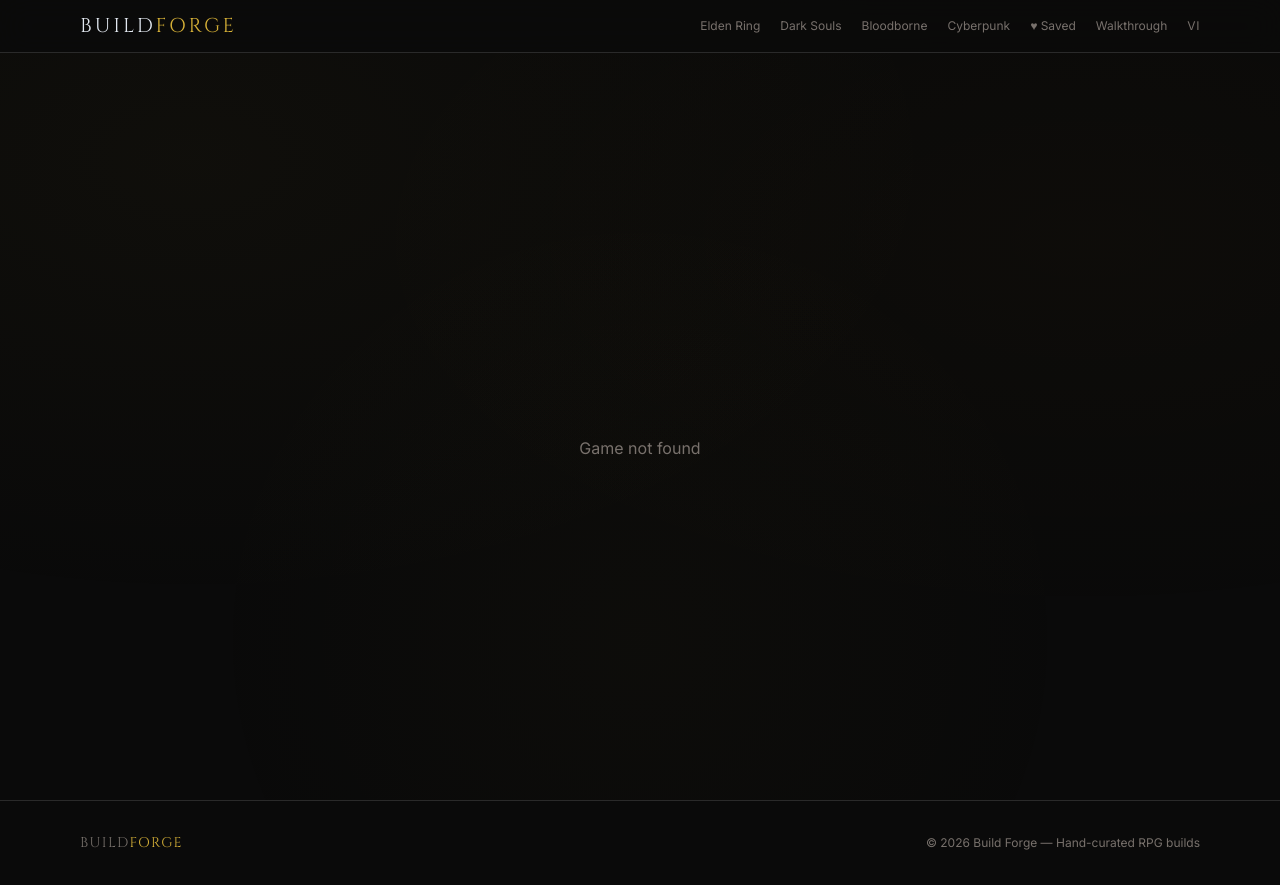
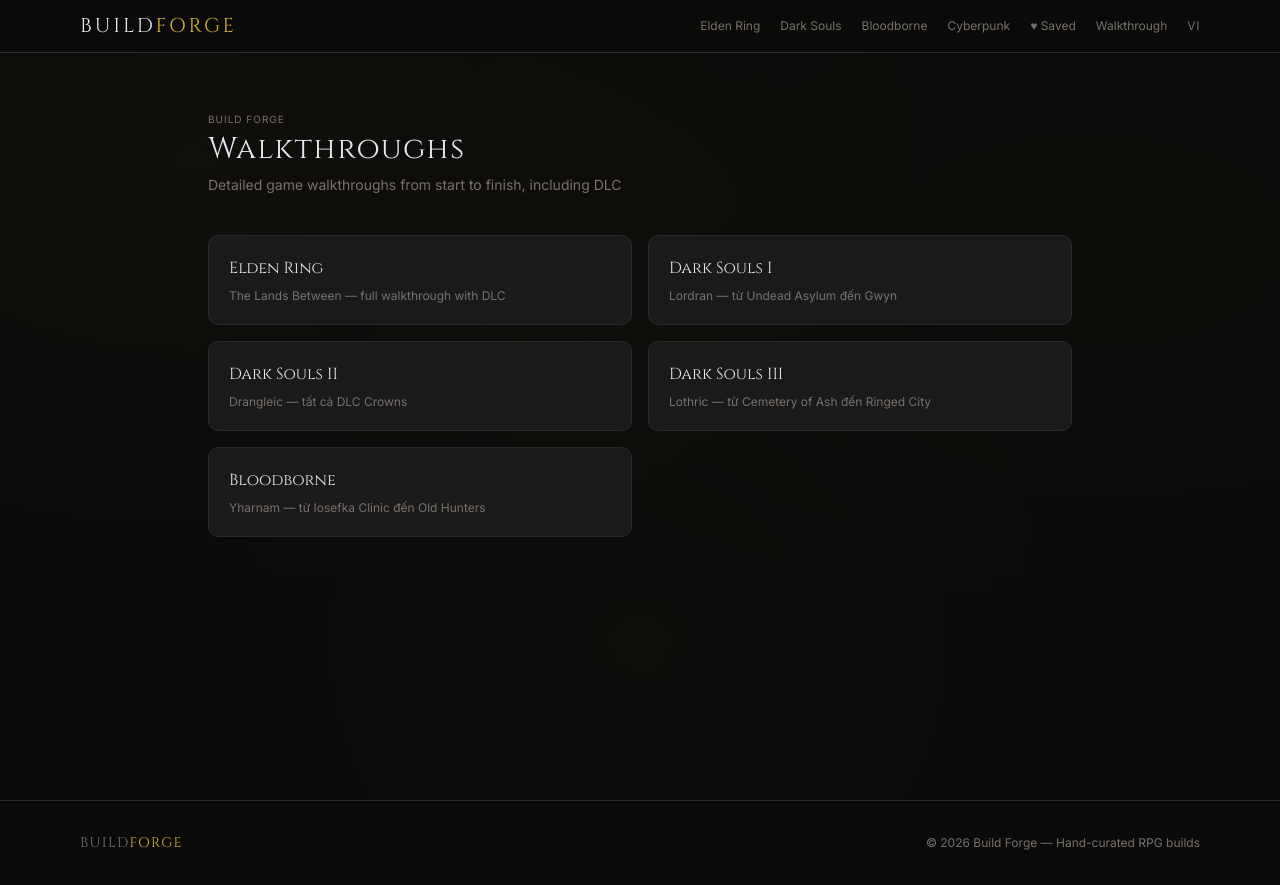
Before and after one commit to schizo16/build-forge, a Next.js app: page /en/walkthrough in a window 1280 px wide. Before the commit this address had no page. Built offline with nearby package versions, Linux system fonts and the light colour scheme.

Commit message:
fix: walkthrough index page + per-game walkthrough links in nav and game pages

```diff
--- a/app/[locale]/[game]/page.tsx
+++ b/app/[locale]/[game]/page.tsx
@@ -3,6 +3,7 @@
 import { useState, useCallback, useMemo } from "react"
 import { useParams, useRouter } from "next/navigation"
 import { useLocale } from "next-intl"
+import Link from "next/link"
 import { GAME_CONFIGS, DIFFICULTIES, type GameSlug, type Build } from "@/lib/utils"
 import { FilterPills } from "@/components/game/filter-pills"
 import { BuildGrid } from "@/components/game/build-grid"
@@ -91,12 +92,22 @@
           })}
         </div>
       )}
-      <h1 className="mt-1 font-display text-2xl tracking-wider" style={{ color: config.accent }}>
-        {gameName}{' '}
-        <span className="text-sm text-forge-muted">
-          &bull; {getGameBuildCount(game)} {locale === 'vi' ? 'build' : 'builds'}
-        </span>
-      </h1>
+      <div className="mt-1 flex items-center gap-3">
+        <h1 className="font-display text-2xl tracking-wider" style={{ color: config.accent }}>
+          {gameName}{' '}
+          <span className="text-sm text-forge-muted">
+            &bull; {getGameBuildCount(game)} {locale === 'vi' ? 'build' : 'builds'}
+          </span>
+        </h1>
+        {game !== 'cyberpunk' && (
+          <Link
+            href={`/walkthrough/${game}`}
+            className="rounded border border-accent-gold/30 px-2 py-0.5 text-[9px] text-accent-gold transition-all hover:bg-accent-gold/10"
+          >
+            📖 {locale === 'vi' ? 'Walkthrough' : 'Guide'}
+          </Link>
+        )}
+      </div>
       <div className="mt-6 flex items-center gap-3">
         <FilterPills active={category} onChange={setCategory} locale={locale} />
       </div>
--- /dev/null
+++ b/app/[locale]/walkthrough/page.tsx
@@ -0,0 +1,48 @@
+'use client'
+
+import Link from "next/link"
+import { useLocale } from "next-intl"
+
+const WALKTHROUGH_GAMES = [
+  { slug: 'elden-ring', name: 'Elden Ring', desc: 'The Lands Between — full walkthrough with DLC', descVi: 'Vùng Đất Giữa — walkthrough đầy đủ kèm DLC' },
+  { slug: 'dark-souls-1', name: 'Dark Souls I', desc: 'Lordran — từ Undead Asylum đến Gwyn', descVi: 'Lordran — từ Undead Asylum đến Gwyn' },
+  { slug: 'dark-souls-2', name: 'Dark Souls II', desc: 'Drangleic — tất cả DLC Crowns', descVi: 'Drangleic — tất cả DLC Crowns' },
+  { slug: 'dark-souls-3', name: 'Dark Souls III', desc: 'Lothric — từ Cemetery of Ash đến Ringed City', descVi: 'Lothric — từ Cemetery of Ash đến Ringed City' },
+  { slug: 'bloodborne', name: 'Bloodborne', desc: 'Yharnam — từ Iosefka Clinic đến Old Hunters', descVi: 'Yharnam — từ Iosefka Clinic đến Old Hunters' },
+]
+
+export default function WalkthroughIndexPage() {
+  const locale = useLocale()
+  const isVi = locale === 'vi'
+
+  return (
+    <div className="mx-auto max-w-4xl px-4 pt-28 pb-16">
+      <p className="text-[10px] tracking-widest text-forge-muted uppercase">Build Forge</p>
+      <h1 className="mt-1 font-display text-3xl tracking-wider text-forge-text">
+        {isVi ? 'Hướng Dẫn Game' : 'Walkthroughs'}
+      </h1>
+      <p className="mt-2 text-sm text-forge-muted">
+        {isVi
+          ? 'Walkthrough chi tiết từ đầu game đến cuối, kèm DLC — tiếng Việt'
+          : 'Detailed game walkthroughs from start to finish, including DLC'}
+      </p>
+
+      <div className="mt-10 grid grid-cols-1 gap-4 sm:grid-cols-2">
+        {WALKTHROUGH_GAMES.map((game) => (
+          <Link
+            key={game.slug}
+            href={`/walkthrough/${game.slug}`}
+            className="group rounded-lg border border-forge-border bg-forge-surface p-5 transition-all duration-300 hover:border-accent-gold/40 hover:scale-[1.02]"
+          >
+            <h2 className="font-display text-base text-forge-text group-hover:text-accent-gold transition-colors">
+              {game.name}
+            </h2>
+            <p className="mt-2 text-xs text-forge-muted">
+              {isVi ? game.descVi : game.desc}
+            </p>
+          </Link>
+        ))}
+      </div>
+    </div>
+  )
+}
--- a/components/nav-hover.tsx
+++ b/components/nav-hover.tsx
@@ -61,7 +61,7 @@
         ♥ Saved
       </Link>
       <Link
-        href="/walkthrough/elden-ring"
+        href="/walkthrough"
         className="text-xs text-forge-muted transition-colors hover:text-forge-text"
         onMouseEnter={handleEnter}
         onMouseLeave={handleLeave}
```
